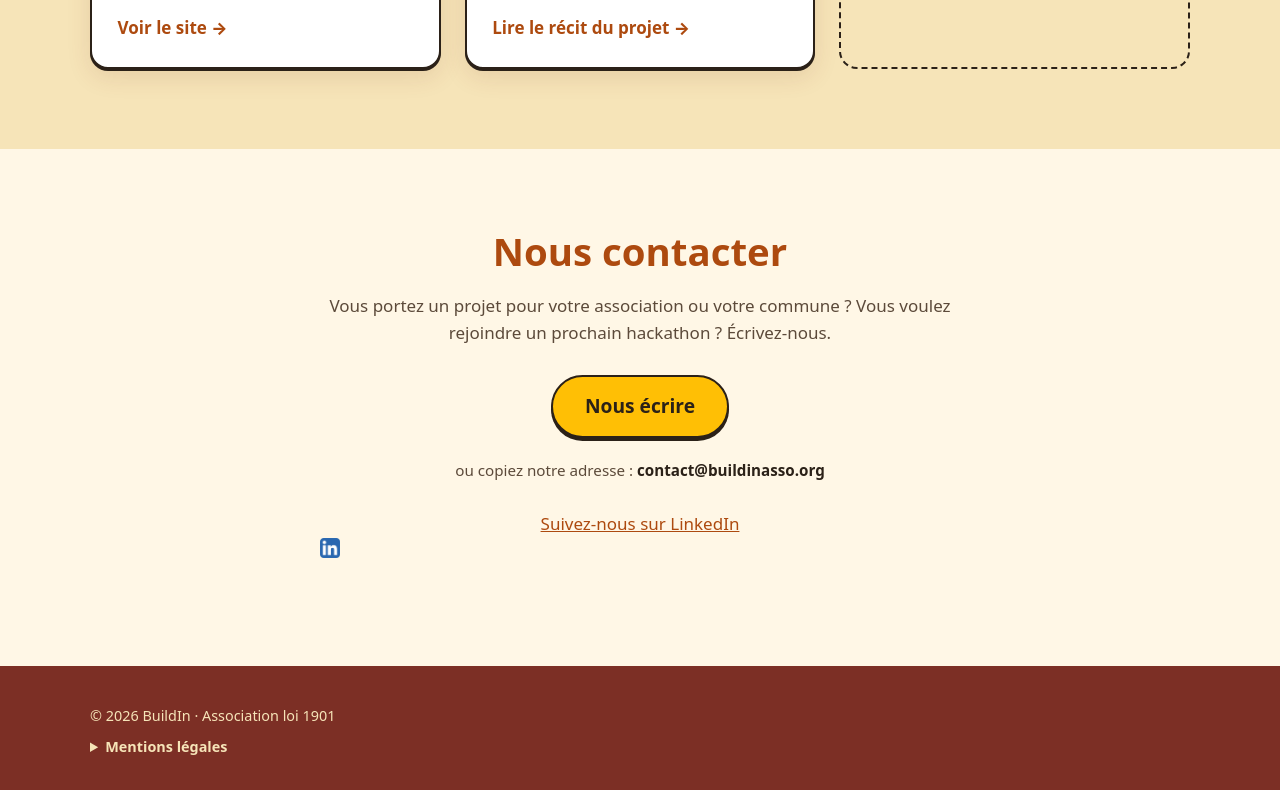
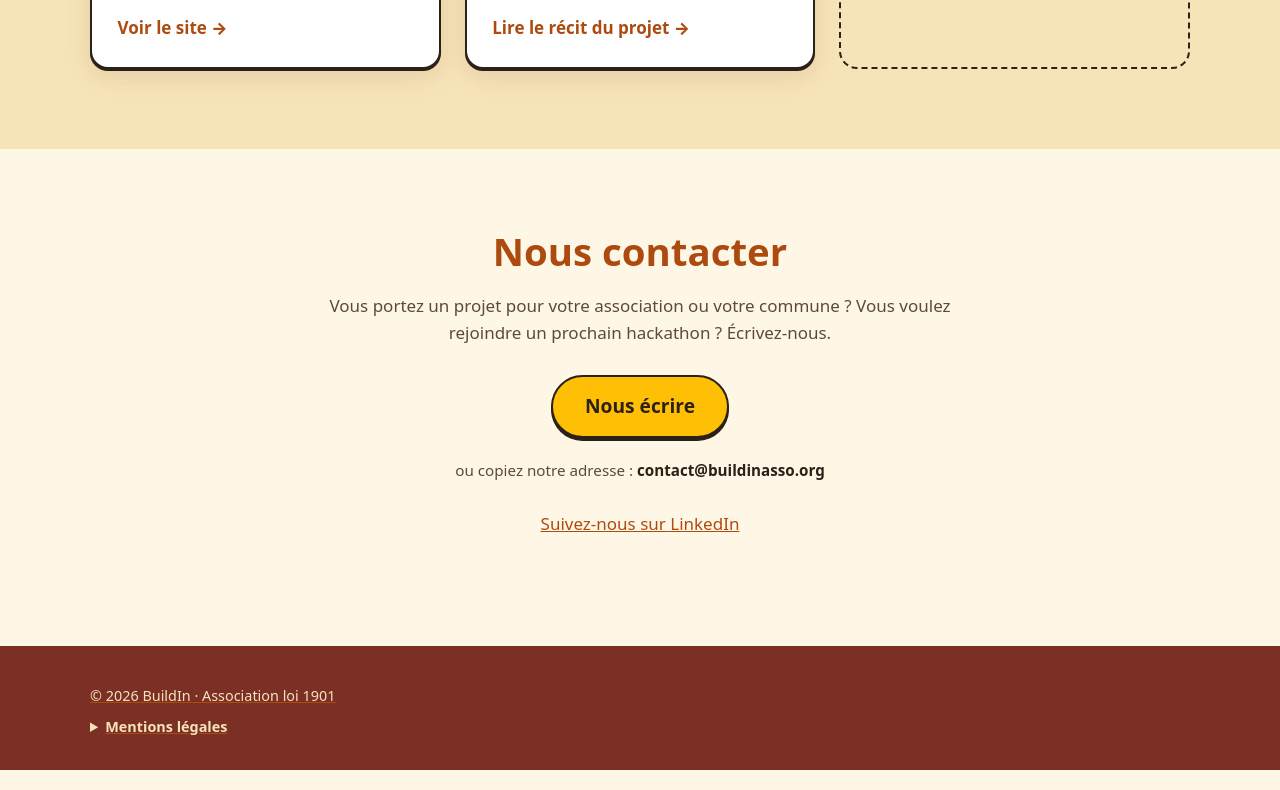
Before and after one commit to buildin-association/site, a plain HTML site: page index.html in a window 1280 px wide. Shown: the part 1778-2568 px from the top of the page. Drawn offline with Linux system fonts and the light colour scheme; a web font is replaced by a local one.

Commit message:
removed logo to keep it simpler

```diff
--- a/index.html
+++ b/index.html
@@ -109,8 +109,7 @@
         <p class="contact-social">
           <a href="https://www.linkedin.com/company/buildinasso" target="_blank" rel="noopener">
 
-            Suivez-nous sur LinkedIn      <img src="images/linkedin.png" alt="" width="20" height="20">
-          </a>
+            Suivez-nous sur LinkedIn
         </p>
       </div>
     </section>
```
Also changed, not shown: images/linkedin.png (deleted).
